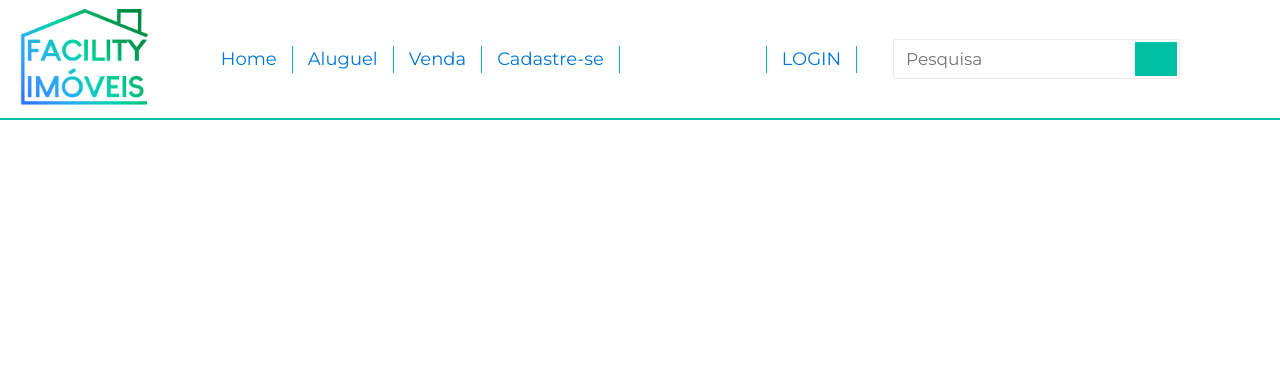
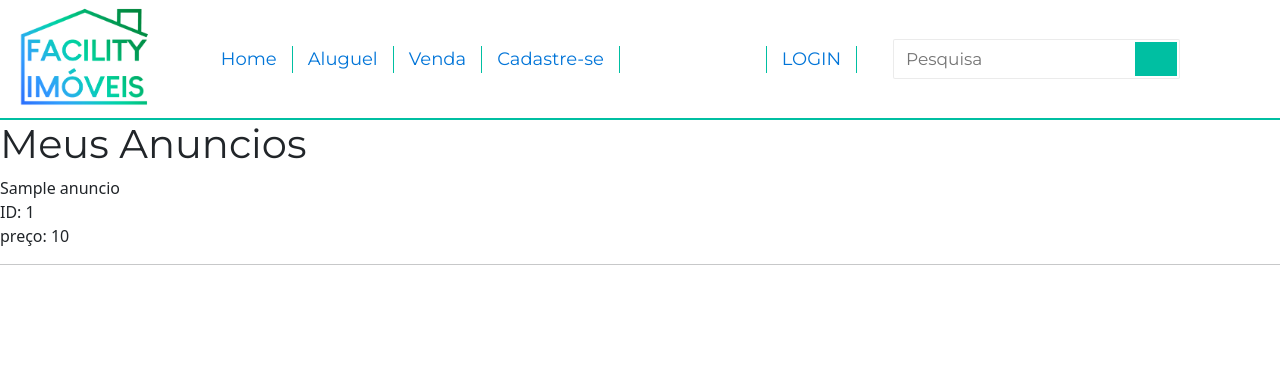
Before and after one commit to wunderlich-15/FacilityImoveis, a PHP site: page /meusanuncios.php in a window 1280 px wide. Shown: the top 380 px of the page. Run offline with PHP 8.4, Linux system fonts and the light colour scheme; the visitor is signed in with stand-in values (Sample User, id 1); tables that the repository leaves empty or names only in its code hold one stand-in row (values such as "Sample post"); some libraries are stand-ins or nearby versions.

Commit message:
inicio do meus anuncios e correção de bugs

```diff
--- a/Pages/header.php
+++ b/Pages/header.php
@@ -14,6 +14,9 @@ include "Scripts/PHP/connect.php";
     <link rel="stylesheet" href="C:\Users\guilh\Downloads\fontawesome-free-5.15.2-web\fontawesome-free-5.15.2-web\css\all.css">
     <link rel="stylesheet" href="CSS/bootstrap.min.css">
     <!--<link rel="stylesheet" href="CSS/bulma/css/bulma.css">-->
+    <link href="https://cdn.jsdelivr.net/npm/bootstrap@5.1.0/dist/css/bootstrap.min.css" rel="stylesheet" integrity="sha384-KyZXEAg3QhqLMpG8r+8fhAXLRk2vvoC2f3B09zVXn8CA5QIVfZOJ3BCsw2P0p/We" crossorigin="anonymous">
+    <script src="https://cdn.jsdelivr.net/npm/bootstrap@5.1.0/dist/js/bootstrap.bundle.min.js" integrity="sha384-U1DAWAznBHeqEIlVSCgzq+c9gqGAJn5c/t99JyeKa9xxaYpSvHU5awsuZVVFIhvj" crossorigin="anonymous"></script>
+
     <script src="Scripts/JS/bootstrap.min.js"></script>
     <!--provisorio esse caminho-->
 
--- a/anunciar.php
+++ b/anunciar.php
@@ -47,7 +47,7 @@ if(isset($_POST['anunciar'])){
     $valor = $_POST['valor'];
     $descricao = $_POST['descricao'];
 
-    $sql2 = "INSERT INTO anuncio (titulo_anuncio, endereco_anuncio, cidade_anuncio, tipo_anuncio, valor_anuncio, descricao_anuncio, criacao_anuncio, id_corretor, nome_corretor, telefone_corretor)
+    $sql2 = "INSERT INTO anuncio (titulo_anuncio, endereco_anuncio, cidade_anuncio, tipo_anuncio, valor_anuncio, descricao_anuncio, criacao_anuncio, id_vendedor, nome_vendedor, telefone_vendedor)
             VALUES ('$titulo', '$endereco', '$cidade','$tipo', '$valor', '$descricao', NOW() ,'$id', '$nome', '$telefone')";
 
 
--- a/cadastrocliente.php
+++ b/cadastrocliente.php
@@ -1,6 +1,7 @@
 <!DOCTYPE html>
 <html lang="pt-BR">
 <head>
+<?php require "Pages/header.php"?>
     <meta charset="UTF-8">
     <meta name="viewport" content="width=device-width, initial-scale=1.0">
     <title>Cadastro cliente</title>
@@ -24,6 +25,7 @@
 <p>Senha:<input type="text" name="senha" size="35"><br>
 <p><input type="submit" value="Cadastrar"></p>
 <input type="hidden" name="update" value="">
+<a href=cadastrocorretor.php>corretor cadastre-se aqui</a>
 
 
 </body>
--- a/cadastrocorretor.php
+++ b/cadastrocorretor.php
@@ -1,6 +1,7 @@
 <!DOCTYPE html>
 <html lang="pt-BR">
 <head>
+<?php require "Pages/header.php"?>
     <meta charset="UTF-8">
     <meta name="viewport" content="width=device-width, initial-scale=1.0">
     <title>Cadastro corretor</title>
--- a/meusanuncios.php
+++ b/meusanuncios.php
@@ -1,3 +1,22 @@
 <?php
 require "Pages/header.php";
 ?>
+<title>Meus anuncios</title>
+<body>
+    <h1>Meus Anuncios</h1>
+    <?php
+        $id_corretor=$_SESSION['id_corretor'];
+        $query_anuncio = "SELECT id_anuncio, titulo_anuncio, valor_anuncio FROM anuncio WHERE id_vendedor = '{$id_corretor}' ORDER BY id_anuncio DESC";
+        $result_anuncio=mysqli_query($conexao, $query_anuncio);
+        if(mysqli_num_rows($result_anuncio) > 0){
+        }
+
+        while($row_anuncio=mysqli_fetch_assoc($result_anuncio)){
+            extract($row_anuncio);
+            echo "$titulo_anuncio <br>";
+            echo "ID:  $id_anuncio <br>";
+            echo "preço: $valor_anuncio <br>";
+            echo "<hr>";
+        }
+    ?>
+</body>
--- a/painel.php
+++ b/painel.php
@@ -20,6 +20,7 @@ if (isset($_SESSION["login_corretor"]) === true){
     }
 }?>
 <a href="anunciar.php"> Anunciar</a>
+<a href="meusanuncios.php">Anuncios</a>
 <?php
 if(isset($_SESSION['login_cliente']) === true){
     unset($_SESSION["login_corretor"]);
```
